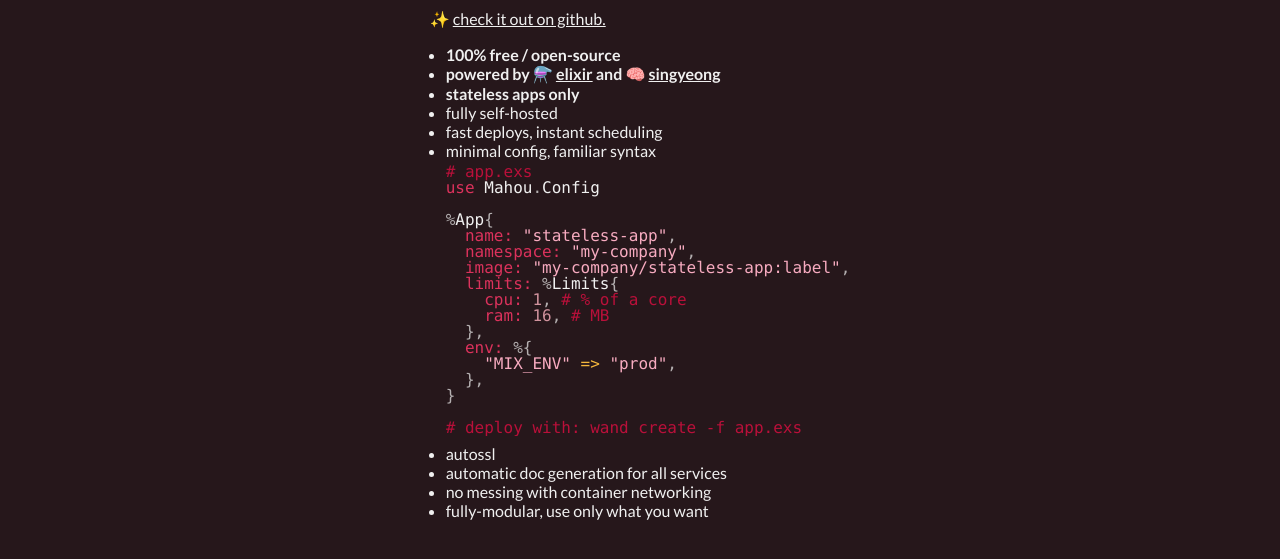
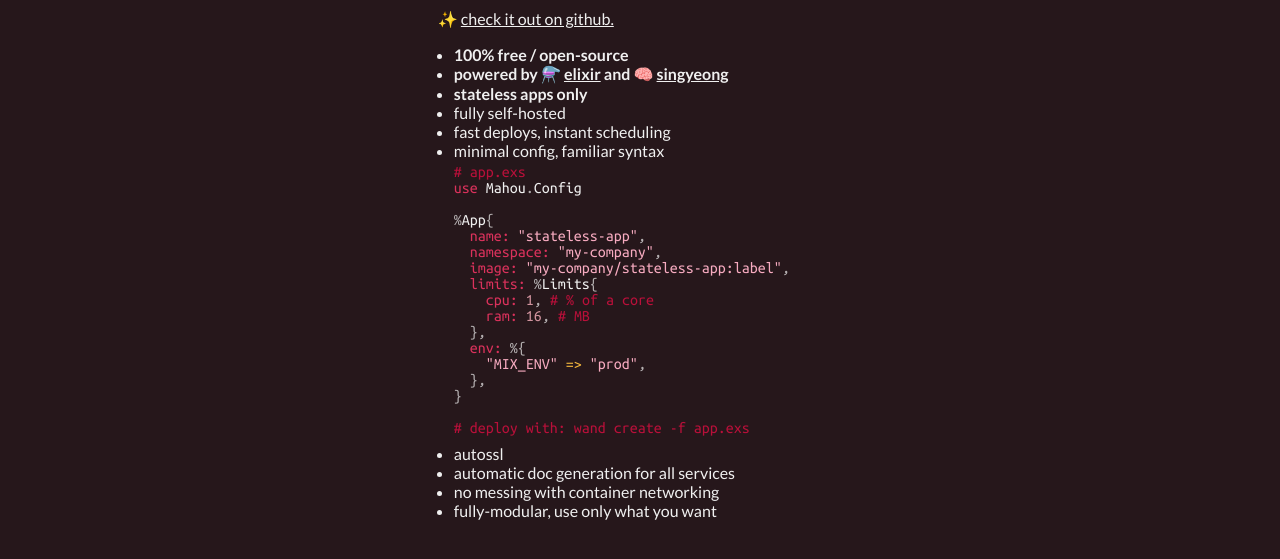
Before and after one commit to queer/mahou, a plain HTML site: page index.html in a window 1280 px wide. Shown: the part 457-1016 px from the top of the page. Drawn offline with nearby package versions, Linux system fonts and the light colour scheme.

Commit message:
Fix fonts

```diff
--- a/index.html
+++ b/index.html
@@ -146,6 +146,7 @@
         box-shadow: none !important;
         border-radius: 0 !important;
         overflow: hidden !important;
+        font-family: "Ubuntu Mono", monospace !important;
       }
       span.token.keyword,
       span.token.attr-name {
@@ -170,6 +171,7 @@
       href="https://fonts.googleapis.com/css2?family=Lato:ital,wght@0,400;0,700;1,900&family=Raleway:wght@900&display=swap"
       rel="stylesheet"
     />
+    <link href="https://fonts.googleapis.com/css2?family=Ubuntu+Mono&display=swap" rel="stylesheet" />
   </head>
   <body>
     <a class="sl" href="#c">Skip to main</a>
```
